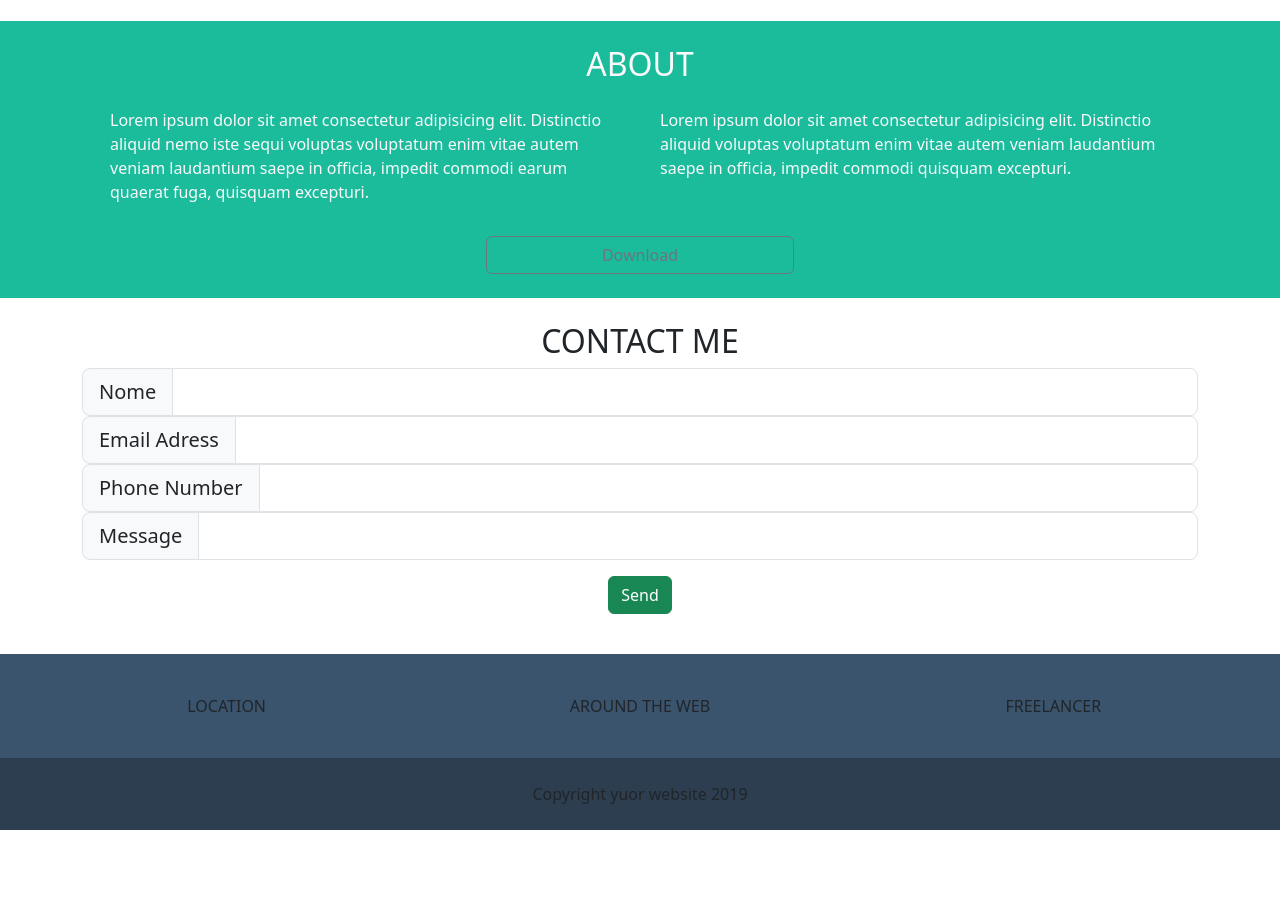
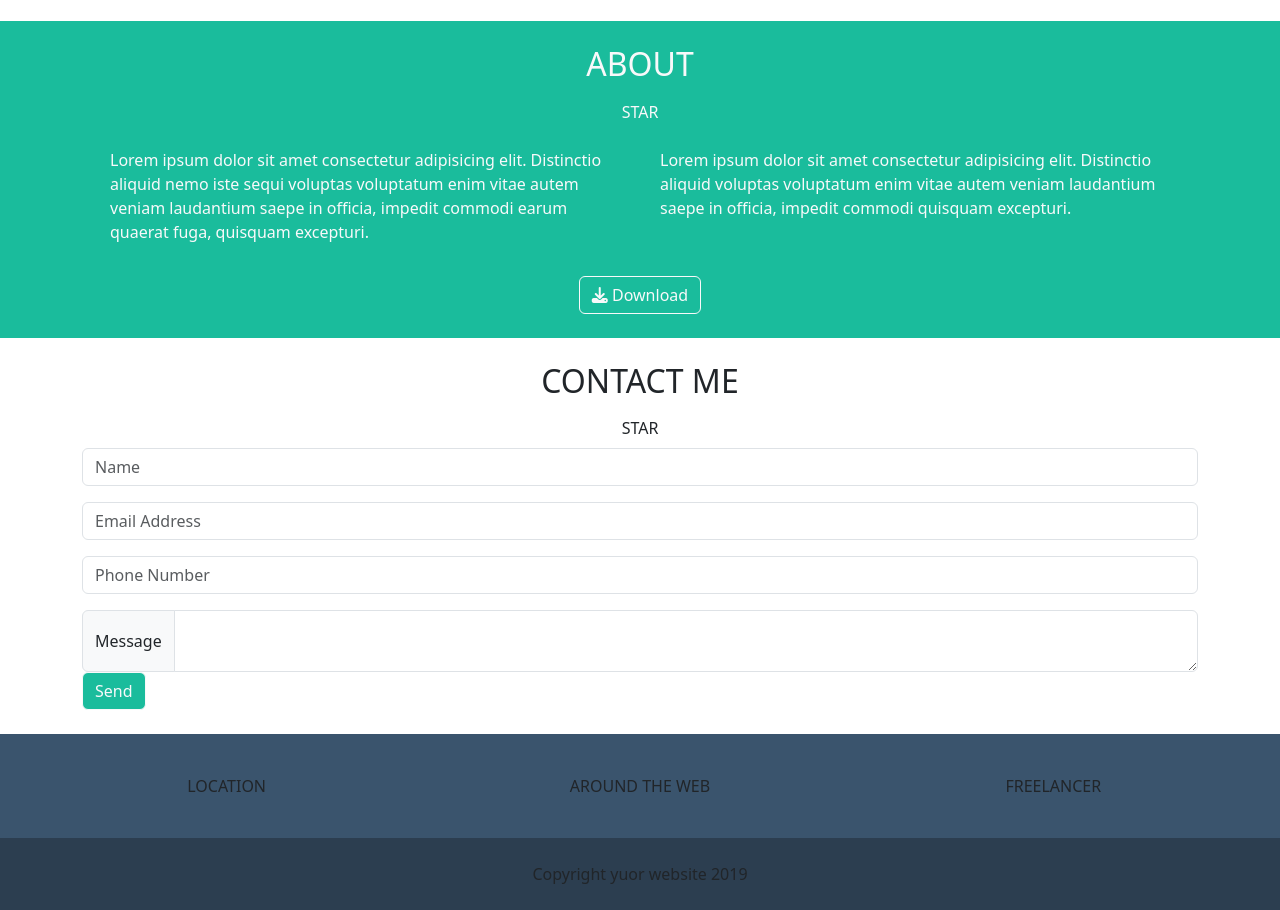
Before and after one commit to Andsirpa/html-css-bootstrap-freelancer, a plain HTML site: page index.html in a window 1280 px wide. Shown: the part 1157-2067 px from the top of the page. Before the commit the page ends 1987 px from the top, so only its background shows below. Drawn offline with nearby package versions, Linux system fonts and the light colour scheme.

Commit message:
feat: add form

```diff
--- a/css/style.css
+++ b/css/style.css
@@ -19,3 +19,7 @@
 .avatar-img {
     max-width: 200px;
 }
+
+.send-button {
+    background-color: #1abc9c;
+}
--- a/index.html
+++ b/index.html
@@ -88,6 +88,7 @@
     <section id="about" class="container-fluid p-4">
         <div class="container d-flex flex-column mb-3 text-light">
             <h2 class="text-center">ABOUT</h2>
+            <div class="p-2 text-center">STAR</div>
             <div class="container">
                 <div class="row g-2">
                     <div class="col-12 col-md-6">
@@ -106,7 +107,8 @@
             </div>
         </div>
         <div class="text-center">
-            <button type="button" class="btn btn-outline-secondary w-25">Download</button>
+            <button type="button" class="btn btn-outline-light"><i class="fa-solid fa-download"></i> Download</button>
+
         </div>
     </section>
     <!-- END ABOUT SECTION -->
@@ -115,31 +117,30 @@
     <section id="contact me" class="container-fluid p-4">
         <div class="container text-center">
             <h2>CONTACT ME</h2>
-            <div class="input-group input-group-lg">
-                <span class="input-group-text" id="inputGroup-sizing-lg">Nome</span>
-                <input type="text" class="form-control" aria-label="Sizing example input"
-                    aria-describedby="inputGroup-sizing-lg">
-            </div>
-            <div class="input-group input-group-lg">
-                <span class="input-group-text" id="inputGroup-sizing-lg">Email Adress</span>
-                <input type="text" class="form-control" aria-label="Sizing example input"
-                    aria-describedby="inputGroup-sizing-lg">
-            </div>
-            <div class="input-group input-group-lg">
-                <span class="input-group-text" id="inputGroup-sizing-lg">Phone Number</span>
-                <input type="text" class="form-control" aria-label="Sizing example input"
-                    aria-describedby="inputGroup-sizing-lg">
-            </div>
-            <div class="input-group input-group-lg">
-                <span class="input-group-text" id="inputGroup-sizing-lg">Message</span>
-                <input type="text" class="form-control" aria-label="Sizing example input"
-                    aria-describedby="inputGroup-sizing-lg">
-            </div>
+            <div class="p-2">STAR</div>
 
-            <div class="text-center">
-                <button type="button" class="btn btn-success m-3">Send</button>
+            <form action="https://learning.tizianonicolai.com/request-catcher/" method="GET">
+                <div class="mb-3">
+                    <input type="text" name="username" id="username" class="form-control" placeholder="Name">
+                </div>
+                <div class="mb-3">
+                    <input type="text" name="email-address" id="email-address" class="form-control"
+                        placeholder="Email Address">
+                </div>
+                <div class="mb-3">
+                    <input type="text" name="phone-number" id="phone-number" class="form-control"
+                        placeholder="Phone Number">
+                </div>
+                <div class="input-group">
+                    <span class="input-group-text">Message</span>
+                    <textarea class="form-control" aria-label="With textarea"></textarea>
+                </div>
+                <div class="text-start">
+                    <input type="submit" class="send-button btn btn-outline-light" value="Send">
+                </div>
+            </form>
 
-            </div>
+
         </div>
 
     </section>
```
